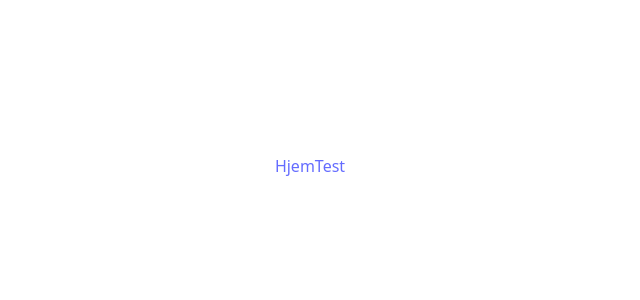
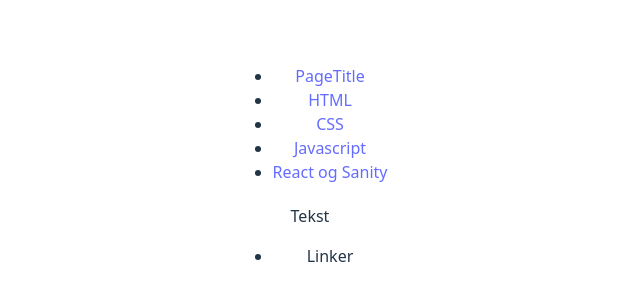
Before and after one commit to JulieAnd3/uin25ak2_resourcesapp_JulieAnd3, a React (Vite) app: page /pagetitle in a window 1280 px wide. Before the commit this address had no page. Shown: the part 234-534 px from the top of the page, without its empty margins (330-970 px from the left). Built offline with nearby package versions, Linux system fonts and the light colour scheme.

Commit message:
Begynt å få ting på plass
Jeg trenger søvn

```diff
--- a/src/App.jsx
+++ b/src/App.jsx
@@ -1,17 +1,19 @@
-import { useState } from 'react'
 import './App.css'
 import Layout from './components/Layout'
 import { Route, Routes } from 'react-router-dom'
-import Home from './components/Home'
+import PageTitle from './components/PageTitle'
+import { resources } from './assets/Resources'
+
+
 
 
 function App() {
 
 
   return (
-    <Layout>
+    <Layout >
       <Routes>
-        <Route path="home" element={<Home/>}/>
+        <Route path="/pagetitle" element={<PageTitle resources={resources}/>}/>
       </Routes>
     </Layout>
   )
--- /dev/null
+++ b/src/assets/resources.js
@@ -0,0 +1,96 @@
+export const resources = [
+    {
+        category: "HTML",
+        text: "HTML står for HyperText Markup Language, og er et strukturspråk som brukes for å lage strukturer til nettside- og applikasjonsgrensesnitt.",
+        sources: [
+            {
+                title: "W3Schools",
+                url: "https://www.w3schools.com/html/"
+            },
+            {
+                title: "HTML Living standard",
+                url: "https://html.spec.whatwg.org/multipage/"
+            },
+            {
+                title: "HTML.com Tutorials",
+                url: "https://html.com/"
+            },
+        ]
+    },
+    {
+        category: "CSS",
+        text: "CSS står for Cascading StyleSheets, og brukes for å sette stilregler på HTML-elementer.",
+        sources: [
+            {
+                title: "W3Schools",
+                url: "https://www.w3schools.com/css/"
+            },
+            {
+                title: "W3C HTML & CSS Standards",
+                url: "https://www.w3.org/standards/webdesign/htmlcss.html"
+            },
+            {
+                title: "W3C CSS Validator",
+                url: "https://jigsaw.w3.org/css-validator/"
+            },
+            {
+                title: "CSS Tricks",
+                url: "https://css-tricks.com/"
+            },
+        ]
+    },
+    {
+        category: "JavaScript",
+        text: "JavaScript er et scriptspråk basert på EcmaScript. JavaScript kjører direkte i nettleseren, og brukes ofte til å manipulere HTML og CSS i webgrensnesnitt.",
+        sources: [
+            {
+                title: "W3Schools",
+                url: "https://www.w3schools.com/js/"
+            },
+            {
+                title: "MDN Web Docs",
+                url: "https://developer.mozilla.org/en-US/docs/Web/JavaScript"
+            },
+            {
+                title: "How to read JavaScript Documentation",
+                url: "https://www.youtube.com/watch?v=O3iR-CIufKM"
+            },
+        ]
+    },
+    {
+        category: "React",
+        text: "React er et rammeverk bygget i JavaScript. React bruker komponenter og states for å lage en levende frontend.",
+        sources: [
+            {
+                title: "React documentation",
+                url: "https://reactjs.org/docs/getting-started.html"
+            },
+            {
+                title: "W3Schools",
+                url: "https://www.w3schools.com/REACT/DEFAULT.ASP"
+            },
+            {
+                title: "How to read JavaScript Documentation",
+                url: "https://www.youtube.com/watch?v=O3iR-CIufKM"
+            },
+        ]
+    },
+    {
+        category: "Sanity and headless CMS",
+        text: "Sanity er et headless CMS som står for innholdsadministrasjon. Innhold hentes inn i applikasjoner via GROQ-spørringer.",
+        sources: [
+            {
+                title: "Sanity documentation",
+                url: "https://www.sanity.io/docs"
+            },
+            {
+                title: "OnCrawl: a beginners guide to headless CMS",
+                url: "https://www.oncrawl.com/technical-seo/beginners-guide-headless-cms/"
+            },
+            {
+                title: "Section.io: Getting started with Sanity CMS",
+                url: "https://www.section.io/engineering-education/getting-started-with-sanity-cms/"
+            },
+        ]
+    },
+]
--- a/src/components/Layout.jsx
+++ b/src/components/Layout.jsx
@@ -1,15 +1,11 @@
-import { Link } from "react-router-dom";
+import Nav from './Nav'
+
 
 export default function Layout({children}){
     return(
     <>
-       <header>
-            <nav>
-              <Link to="/home">Hjem</Link>
-              <Link to="/test">Test</Link>
-            </nav>
-       </header>
-       {children}
+    <Nav/>
+      {children}
     </>
     )
 }
--- a/src/components/Nav.jsx
+++ b/src/components/Nav.jsx
@@ -1,3 +1,19 @@
+import { Link } from "react-router-dom";
+
 export default function Nav(){
-    return <h2>Dette er nav</h2>
+    return (
+        <>
+        <header>
+            <nav>
+            <ul>
+                <li><Link to="pagetitle">PageTitle </Link></li>
+                <li><Link to="html">HTML</Link></li>
+                <li><Link to="css">CSS</Link></li>
+                <li><Link to="javascript">Javascript</Link></li>
+                <li><Link to="react_sanity">React og Sanity</Link></li>
+            </ul>
+            </nav>
+        </header>
+        </>
+    )
 }
--- a/src/components/PageTitle.jsx
+++ b/src/components/PageTitle.jsx
@@ -1,5 +1,20 @@
-export default function PageTitle(){
+import { useParams } from "react-router-dom"
+
+
+export default function PageTitle({resources}){
+    const {slug} = useParams()
+    console.log("Console log page title:", resources)
+
+
     return(
-        <h2>Dette er PageTitle</h2>
+        <>
+            <article>
+                <h2></h2>
+                <p>Tekst</p>
+                <ul>
+                    <li>Linker</li>
+                </ul>
+            </article>
+        </>
     )
 }
```
Also changed, not shown: src/components/Resources.jsx (deleted, +0 -99 lines).
